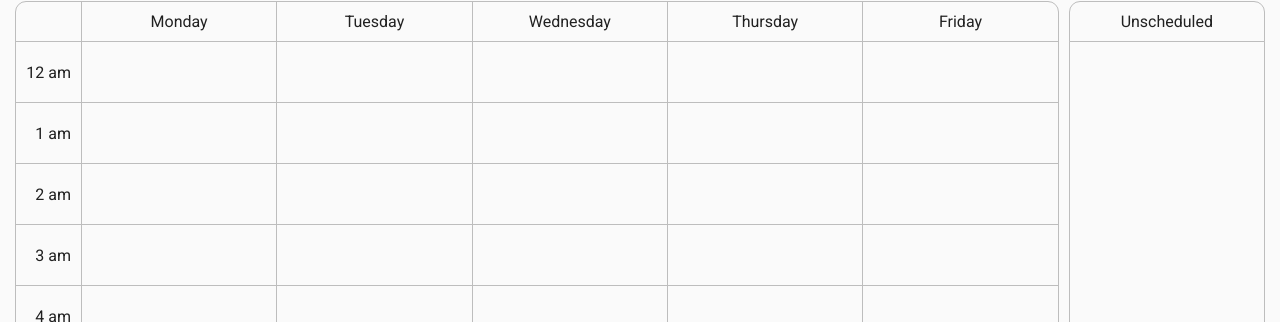
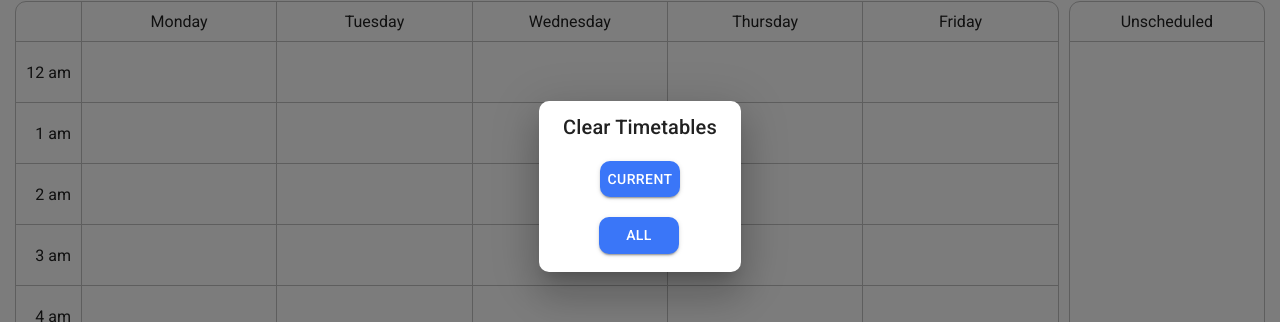
Before and after one commit to devsoc-unsw/notangles, a React (Create React App) app in the folder client/: page / in a window 1280 px wide. Both pictures are taken after a click on the button 1145 px from the left and 112 px from the top of the page. Shown: the part 214-536 px from the top of the page. Built offline with nearby package versions, Linux system fonts and the light colour scheme; no server answers.

Commit message:
feat(client): NTGL-384 Add modal supporting clearing current and all timetables, improvements to history logic

```diff
--- a/client/src/components/controls/History.tsx
+++ b/client/src/components/controls/History.tsx
@@ -1,6 +1,6 @@
 import React, { useContext, useEffect, useRef, useState } from 'react';
 import { Redo, Delete, Undo } from '@mui/icons-material';
-import { IconButton, Tooltip } from '@mui/material';
+import { IconButton, Tooltip, Dialog, DialogTitle, DialogActions, Button } from '@mui/material';
 import { AppContext } from '../../context/AppContext';
 import { CourseContext } from '../../context/CourseContext';
 import {
@@ -25,6 +25,7 @@ const History: React.FC = () => {
   const [disableLeft, setDisableLeft] = useState(true);
   const [disableRight, setDisableRight] = useState(true);
   const [disableReset, setDisableReset] = useState(true);
+  const [clearOpen, setClearOpen] = useState(false);
 
   const { selectedCourses, setSelectedCourses, selectedClasses, setSelectedClasses, createdEvents, setCreatedEvents } =
     useContext(CourseContext);
@@ -35,6 +36,8 @@ const History: React.FC = () => {
   const actionsPointer = useRef(-initialIndex); // set to -initialIndex as it will increment predictably as app starts up
   const dontAdd = useRef(false);
   const isMounted = useRef(false); //prevents reset timetable disabling on initial render
+
+  const ModalButtonStyle = { margin: '10px', width: '80px', alignSelf: 'center' };
 
   /**
    * @param selectedClasses The currently selected classes
@@ -73,7 +76,7 @@ const History: React.FC = () => {
    */
   const incrementActionsPointer = (direction: number) => {
     actionsPointer.current += direction;
-    setDisableLeft(actionsPointer.current <= 1);
+    setDisableLeft(actionsPointer.current < 1);
     setDisableRight(actionsPointer.current + 1 >= actions.current.length);
   };
 
@@ -85,16 +88,24 @@ const History: React.FC = () => {
   const areIdenticalClasses = (curr: SelectedClasses, next: SelectedClasses) => {
     const cVals = Object.values(curr);
     const nVals = Object.values(next);
-    if (cVals.length !== nVals.length) return false;
+    if (cVals.length !== nVals.length) {
+      return false;
+    }
 
     for (let i = 0; i < cVals.length; i++) {
       const currClassData = Object.values(cVals[i]);
       const nextClassData = Object.values(nVals[i]);
-      if (currClassData.length !== nextClassData.length) return false;
+      if (currClassData.length !== nextClassData.length) {
+        return false;
+      }
 
       for (let j = 0; j < currClassData.length; j++) {
-        if (!currClassData[j] !== !nextClassData[j]) return false; // If exactly one is null
-        if (currClassData[j]?.id !== nextClassData[j]?.id) return false;
+        if (!currClassData[j] !== !nextClassData[j]) {
+          return false;
+        } // If exactly one is null
+        if (currClassData[j]?.id !== nextClassData[j]?.id) {
+          return false;
+        }
       }
     }
 
@@ -111,34 +122,12 @@ const History: React.FC = () => {
 
     const currEvents = Object.values(curr);
     const nextEvents = Object.values(next);
-    if (currEvents.length !== nextEvents.length) return false;
+    if (currEvents.length !== nextEvents.length) {
+      return false;
+    }
 
     for (let i = 0; i < currEvents.length; i++) {
-      if (!sameTime(currEvents[i].time, nextEvents[i].time)) return false;
-    }
-
-    return true;
-  };
-
-  // Check if timetable is updated (ie. rename, shifting tabs)
-  const areIdenticalTimetables = (curr: TimetableData[]) => {
-    if (curr.length !== displayTimetables.length) {
-      return false;
-    }
-    for (const i in curr) {
-      if (curr[i].name !== displayTimetables[i].name) {
-        return false;
-      }
-
-      if (curr[i].selectedCourses.length !== displayTimetables[i].selectedCourses.length) {
-        return false;
-      }
-
-      if (!areIdenticalClasses(curr[i].selectedClasses, displayTimetables[i].selectedClasses)) {
-        return false;
-      }
-
-      if (!areIdenticalEvents(curr[i].createdEvents, displayTimetables[i].createdEvents)) {
+      if (!sameTime(currEvents[i].time, nextEvents[i].time)) {
         return false;
       }
     }
@@ -146,6 +135,27 @@ const History: React.FC = () => {
     return true;
   };
 
+  // Check if timetable is updated (ie. rename, shifting tabs)
+  const areIdenticalTimetables = (data: Action) => {
+    const curr = data.timetables;
+    if (curr.length !== displayTimetables.length) {
+      return false;
+    }
+
+    for (const i in curr) {
+      if (
+        curr[i].name !== displayTimetables[i].name ||
+        !areIdenticalClasses(curr[i].selectedClasses, displayTimetables[i].selectedClasses) ||
+        !areIdenticalEvents(curr[i].createdEvents, displayTimetables[i].createdEvents)
+      ) {
+        return false;
+      }
+    }
+
+    return true;
+  };
+
+  console.log(actions, actionsPointer.current);
   // Adds an action when a class is changed/added/removed, an event is created/removed
   // or a card is dragged to another place
   useEffect(
@@ -161,9 +171,9 @@ const History: React.FC = () => {
 
       if (
         actions.current.length > 1 &&
-        areIdenticalClasses(actions.current[actionsPointer.current].classes, selectedClasses) &&
-        areIdenticalEvents(actions.current[actionsPointer.current].events, createdEvents) &&
-        areIdenticalTimetables(actions.current[actionsPointer.current].timetables)
+        //areIdenticalClasses(actions.current[actionsPointer.current].classes, selectedClasses) &&
+        //areIdenticalEvents(actions.current[actionsPointer.current].events, createdEvents) &&
+        areIdenticalTimetables(actions.current[actionsPointer.current])
       ) {
         return;
       }
@@ -224,7 +234,7 @@ const History: React.FC = () => {
   };
 
   /**
-   * Resets timetable and selected courses to be completely empty
+   * Resets all timetables - leave one default
    */
   const clearAll = () => {
     setSelectedCourses([]);
@@ -240,6 +250,26 @@ const History: React.FC = () => {
         createdEvents: {},
       },
     ]);
+  };
+
+  /**
+   * Reset current timetable and selected courses to be completely empty
+   */
+  const clearOne = () => {
+    setSelectedCourses([]);
+    setSelectedClasses({});
+    setCreatedEvents({});
+
+    setDisplayTimetables((prev: TimetableData[]) => {
+      const newArray = prev;
+      newArray[selectedTimetable] = {
+        ...newArray[selectedTimetable],
+        selectedCourses: [],
+        selectedClasses: {},
+        createdEvents: {},
+      };
+      return newArray;
+    });
   };
 
   /**
@@ -260,7 +290,7 @@ const History: React.FC = () => {
         changeHistory(1);
       }
       if (event.key === 'd') {
-        clearAll();
+        setClearOpen((prev) => !prev);
       }
     }
 
@@ -272,7 +302,7 @@ const History: React.FC = () => {
         changeHistory(1);
       }
       if (event.key === 'd') {
-        clearAll();
+        setClearOpen((prev) => !prev);
       }
     }
   };
@@ -288,8 +318,35 @@ const History: React.FC = () => {
 
   return (
     <>
+      <Dialog onClose={() => setClearOpen(false)} open={clearOpen}>
+        <DialogTitle sx={{ alignSelf: 'center', paddingTop: '10px', paddingBottom: '0px' }}>Clear Timetables</DialogTitle>
+        <DialogActions sx={{ justifyContent: 'center', display: 'flex', flexDirection: 'column' }}>
+          <Button
+            id="clear-current-button"
+            sx={ModalButtonStyle}
+            variant="contained"
+            onClick={() => {
+              clearOne();
+              setClearOpen(false);
+            }}
+          >
+            Current
+          </Button>
+          <Button
+            id="clear-all-button"
+            sx={ModalButtonStyle}
+            variant="contained"
+            onClick={() => {
+              clearAll();
+              setClearOpen(false);
+            }}
+          >
+            All
+          </Button>
+        </DialogActions>
+      </Dialog>
       <Tooltip title={clearTooltip}>
-        <IconButton disabled={disableReset} color="inherit" onClick={() => clearAll()} size="large">
+        <IconButton disabled={disableReset} color="inherit" onClick={() => setClearOpen(true)} size="large">
           <Delete />
         </IconButton>
       </Tooltip>
```
